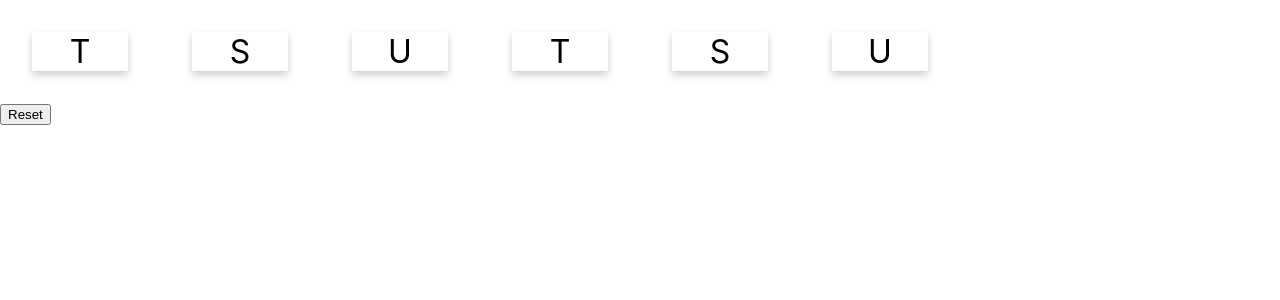
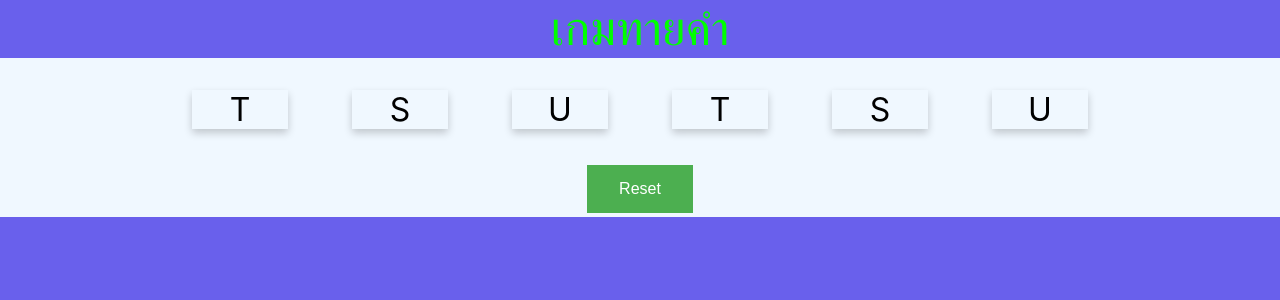
Before and after one commit to 6210110713/3SA-LAB03, a React (Create React App) app: page / in a window 1280 px wide. Shown: the top 300 px of the page. Built offline with nearby package versions, Linux system fonts and the light colour scheme.

Commit message:
Homework-3

```diff
--- a/public/index.html
+++ b/public/index.html
@@ -1,6 +1,11 @@
 <!DOCTYPE html>
 <html lang="en">
   <head>
+    <style type="text/css">
+    .fancy {
+      background-color: #6960EC;
+    }
+    </style>
     <meta charset="utf-8" />
     <link rel="icon" href="%PUBLIC_URL%/favicon.ico" />
     <meta name="viewport" content="width=device-width, initial-scale=1" />
@@ -26,7 +31,7 @@
     -->
     <title>React App</title>
   </head>
-  <body>
+  <body class='fancy'>
     <noscript>You need to enable JavaScript to run this app.</noscript>
     <div id="root"></div>
     <!--
--- a/src/App.css
+++ b/src/App.css
@@ -10,6 +10,27 @@
   margin: 1em;
   user-select: none;
  }
+ .clr2 { text-align: center; }
+ .clr1 { color:rgb(233, 0, 0);
+        background-color: aquamarine;
+}
+.font {
+  color:"#ED6B61";
+  font-size:"5";
+  background-color: aliceblue;
+}
+.button {
+  background-color: #4CAF50;
+  border: navajowhite;
+  color: white;
+  padding: 15px 32px;
+  text-align: right;
+  text-decoration: none;
+
+  font-size: 16px;
+  margin: 4px 2px;
+  cursor: pointer;
+}
  .activeCard {
   color: red;
   background: pink;
--- a/src/App.js
+++ b/src/App.js
@@ -3,12 +3,13 @@ import './App.css';
 import React from 'react';
 import WordCard from './WordCard';
 import CharacterCard from './CharacterCard';
-
-const a = 1;
+const word ="Stutus"
 function App() {
     return (
-        <div>
-        <WordCard value="Stutus" />
+        <div class="clr2">
+        <font color="#00FF00" face="verdana" size="20" align="center" >เกมทายคำ</font>
+        <div class="font">
+        <WordCard value="Stutus" /></div>
         </div>
         );
 }
--- a/src/WordCard.js
+++ b/src/WordCard.js
@@ -16,7 +16,7 @@ export default function WordCard(props){
  const[state,setState] = useState(prepareStateFromWord(props.value))
  const activationHandler = c => {
     console.log(`${c} has been activated.`)
-
+    let x = setState({...state, completed: true})
     let guess = state.guess + c
     setState({...state, guess})
 
@@ -36,9 +36,10 @@ export default function WordCard(props){
      state.chars.map((c, i) =>
      <CharacterCard value={c} key={i} activationHandler={activationHandler} attempt={state.attempt}/>
  )  }
-  <form onSubmit={props}>
-      <button type="submit">Reset</button>
+    <form onSubmit={props}>
+      <button class="button" type="submit">Reset</button>
     </form>
+
 
  </div>
  );
```
